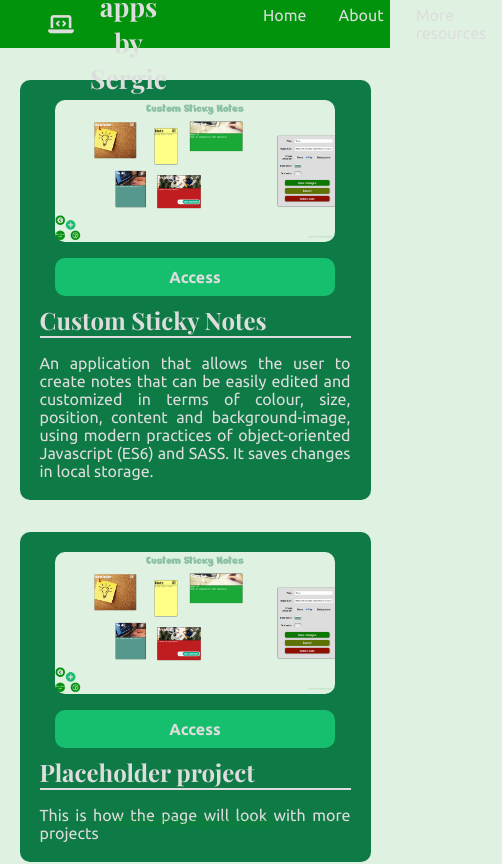
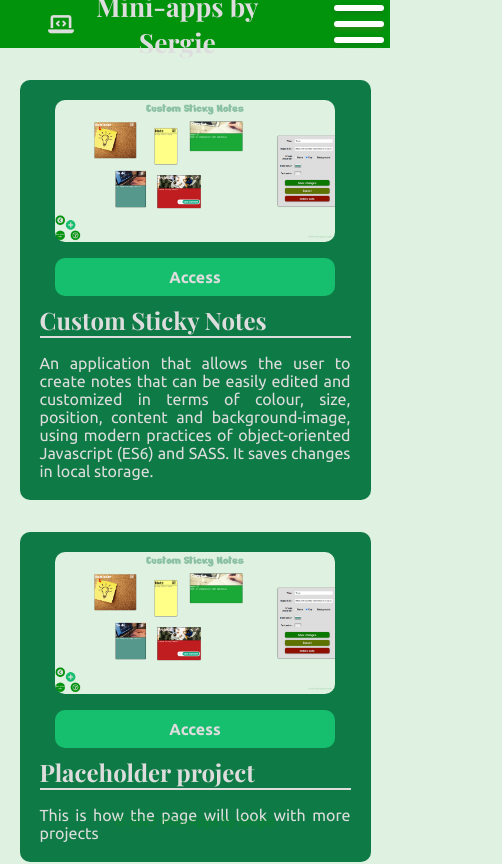
Before and after one commit to Sergie-AGA/Mini_Apps, a React (Create React App) app: page / in a window 390 px wide. Shown: the top 864 px of the page, 502 px wide, since content can reach past the window. Built offline with nearby package versions, Linux system fonts and the light colour scheme.

Commit message:
Made Navbar responsive

```diff
--- a/public/css/style.css
+++ b/public/css/style.css
@@ -151,66 +151,86 @@ a {
     margin: 1rem; }
   .navbar__items {
     display: flex;
+    opacity: 1;
     justify-content: space-between;
     font-family: "Ubuntu", sans-serif;
-    margin: 1rem; }
+    margin: 1rem;
+    height: 70%;
+    transition: 1s;
+    position: relative; }
+    @media screen and (max-width: 768px) {
+      .navbar__items {
+        position: fixed;
+        top: 3rem;
+        flex-direction: column;
+        justify-content: center;
+        width: 100%;
+        transform: translateX(200%);
+        height: 100vh;
+        width: 100vw;
+        background-color: #01930c;
+        margin: 0; } }
     .navbar__items__item {
       list-style: none;
       margin: 1rem;
-      font-size: 1.2rem; }
+      font-size: 1.2rem;
+      text-align: center; }
       @media screen and (max-width: 1024px) {
         .navbar__items__item {
           font-size: 1rem; } }
+      @media screen and (max-width: 768px) {
+        .navbar__items__item {
+          font-size: 3rem;
+          padding: 2rem; } }
+
+.open-mobile {
+  display: flex;
+  opacity: 1;
+  transform: translateX(0); }
 
 #root {
   position: relative;
   min-height: 100vh; }
 
-.menu-btn {
+.burger-menu {
+  display: none;
   position: relative;
-  display: flex;
   justify-content: center;
   align-items: center;
   width: 80px;
   height: 80px;
   cursor: pointer;
   transition: all 0.5s ease-in-out; }
-
-.menu-btn__burger {
+  @media screen and (max-width: 768px) {
+    .burger-menu {
+      display: flex; } }
+  .burger-menu__inside {
     width: 50px;
     height: 6px;
     background: #fff;
     border-radius: 5px;
     box-shadow: 0 2px 5px rgba(255, 101, 47, 0.2);
     transition: all 0.5s ease-in-out; }
-
-.menu-btn__burger::before,
-.menu-btn__burger::after {
+    .burger-menu__inside::before, .burger-menu__inside::after {
       content: "";
       position: absolute;
       width: 50px;
       height: 6px;
       background: #fff;
       border-radius: 5px;
-  box-shadow: 0 2px 5px rgba(255, 101, 47, 0.2);
+      box-shadow: 0 2px 5px rgba(65, 49, 43, 0.2);
       transition: all 0.5s ease-in-out; }
-
-.menu-btn__burger::before {
+    .burger-menu__inside::before {
       transform: translateY(-16px); }
-
-.menu-btn__burger::after {
+    .burger-menu__inside::after {
       transform: translateY(16px); }
-
-/* ANIMATION */
-.menu-btn.open .menu-btn__burger {
+    .burger-menu__inside.open {
       transform: translateX(-50px);
       background: transparent;
       box-shadow: none; }
-
-.menu-btn.open .menu-btn__burger::before {
+      .burger-menu__inside.open::before {
         transform: rotate(45deg) translate(35px, -35px); }
-
-.menu-btn.open .menu-btn__burger::after {
+      .burger-menu__inside.open::after {
         transform: rotate(-45deg) translate(35px, 35px); }
 
 .about {
--- a/sass/_layout.scss
+++ b/sass/_layout.scss
@@ -38,20 +38,48 @@
   }
   &__items {
     display: flex;
+    opacity: 1;
     justify-content: space-between;
     font-family: $font-sans;
     margin: 1rem;
+    height: 70%;
+    transition: 1s;
+    position: relative;
     @media screen and (max-width: $mobile) {
+      position: fixed;
+      top: 3rem;
+      flex-direction: column;
+      justify-content: center;
+      width: 100%;
+      transform: translateX(200%);
+      height: 100vh;
+      width: 100vw;
+      background-color: color(dark-main);
+      margin: 0;
     }
     &__item {
       list-style: none;
       margin: 1rem;
       font-size: 1.2rem;
+      text-align: center;
       @media screen and (max-width: $tablet) {
         font-size: 1rem;
       }
+      @media screen and (max-width: $mobile) {
+        font-size: 3rem;
+        padding: 2rem;
       }
     }
+  }
+}
+
+.open-mobile {
+  display: flex;
+  opacity: 1;
+  transform: translateX(0);
+}
+
+.nav-layer {
 }
 
 // WRAPPER
@@ -61,52 +89,54 @@
 }
 
 // BURGER MENU
-.menu-btn {
+.burger-menu {
+  display: none;
   position: relative;
-  display: flex;
   justify-content: center;
   align-items: center;
   width: 80px;
   height: 80px;
   cursor: pointer;
   transition: all 0.5s ease-in-out;
+  @media screen and (max-width: $mobile) {
+    display: flex;
   }
-.menu-btn__burger {
+  &__inside {
     width: 50px;
     height: 6px;
     background: #fff;
     border-radius: 5px;
     box-shadow: 0 2px 5px rgba(255, 101, 47, 0.2);
     transition: all 0.5s ease-in-out;
-}
-.menu-btn__burger::before,
-.menu-btn__burger::after {
+    &::before,
+    &::after {
       content: "";
       position: absolute;
       width: 50px;
       height: 6px;
       background: #fff;
       border-radius: 5px;
-  box-shadow: 0 2px 5px rgba(255, 101, 47, 0.2);
+      box-shadow: 0 2px 5px rgba(65, 49, 43, 0.2);
       transition: all 0.5s ease-in-out;
     }
-.menu-btn__burger::before {
+    &::before {
       transform: translateY(-16px);
     }
-.menu-btn__burger::after {
+    &::after {
       transform: translateY(16px);
     }
-/* ANIMATION */
-.menu-btn.open .menu-btn__burger {
+    &.open {
       transform: translateX(-50px);
       background: transparent;
       box-shadow: none;
-}
-.menu-btn.open .menu-btn__burger::before {
+      &::before {
         transform: rotate(45deg) translate(35px, -35px);
       }
-.menu-btn.open .menu-btn__burger::after {
+      &::after {
         transform: rotate(-45deg) translate(35px, 35px);
+      }
+    }
+  }
 }
 
 // ABOUT
--- a/src/App.js
+++ b/src/App.js
@@ -1,4 +1,4 @@
-import React, { Fragment } from "react";
+import React, { Fragment, useState } from "react";
 import { BrowserRouter as Router, Switch, Route } from "react-router-dom";
 import Navbar from "./components/layout/Navbar";
 import Footer from "./components/layout/Footer";
@@ -7,10 +7,27 @@ import About from "./components/pages/About";
 import More from "./components/pages/More";
 
 function App() {
+  const [burgerMenu, setBurger] = useState("burger-menu__inside");
+  const [activeMenu, setMenu] = useState("navbar__items");
+
+  function toggleMenu(burgerMenu) {
+    if (burgerMenu == "burger-menu__inside") {
+      setBurger("burger-menu__inside open");
+      setMenu("navbar__items open-mobile");
+    } else {
+      setBurger("burger-menu__inside");
+      setMenu("navbar__items");
+    }
+  }
+
   return (
     <Fragment>
       <Router>
-        <Navbar />
+        <Navbar
+          toggleMenu={toggleMenu}
+          burgerMenu={burgerMenu}
+          activeMenu={activeMenu}
+        />
         <Switch>
           <Route exact path="/" component={Home} />
           <Route exact path="/about" component={About} />
--- a/src/components/layout/Navbar.jsx
+++ b/src/components/layout/Navbar.jsx
@@ -1,26 +1,41 @@
-import React from "react";
+import React, { Fragment } from "react";
 import { Link } from "react-router-dom";
 import PropTypes from "prop-types";
 
-const Navbar = ({ icon, title }) => {
+const Navbar = ({ icon, title, toggleMenu, burgerMenu, activeMenu }) => {
+  function handleClick() {
+    toggleMenu(burgerMenu);
+  }
+
   return (
+    <Fragment>
       <nav className="navbar">
         <div className="navbar__main">
           <i className={icon} />
           <h1 className="navbar__title">{title}</h1>
         </div>
-      <ul className="navbar__items">
+        <div className="burger-menu" onClick={handleClick}>
+          <div className={burgerMenu}></div>
+        </div>
+        <ul className={activeMenu}>
           <li className="navbar__items__item">
-          <Link to="/">Home</Link>
+            <Link to="/" onClick={handleClick}>
+              Home
+            </Link>
           </li>
           <li className="navbar__items__item">
-          <Link to="/about">About</Link>
+            <Link to="/about" onClick={handleClick}>
+              About
+            </Link>
           </li>
           <li className="navbar__items__item">
-          <Link to="/more">More resources</Link>
+            <Link to="/more" onClick={handleClick}>
+              More resources
+            </Link>
           </li>
         </ul>
       </nav>
+    </Fragment>
   );
 };
 
```
Also changed, not shown: 1 other file (tests, documents, lock files or other folders). Lines whose indentation alone changed are shown as unchanged.
